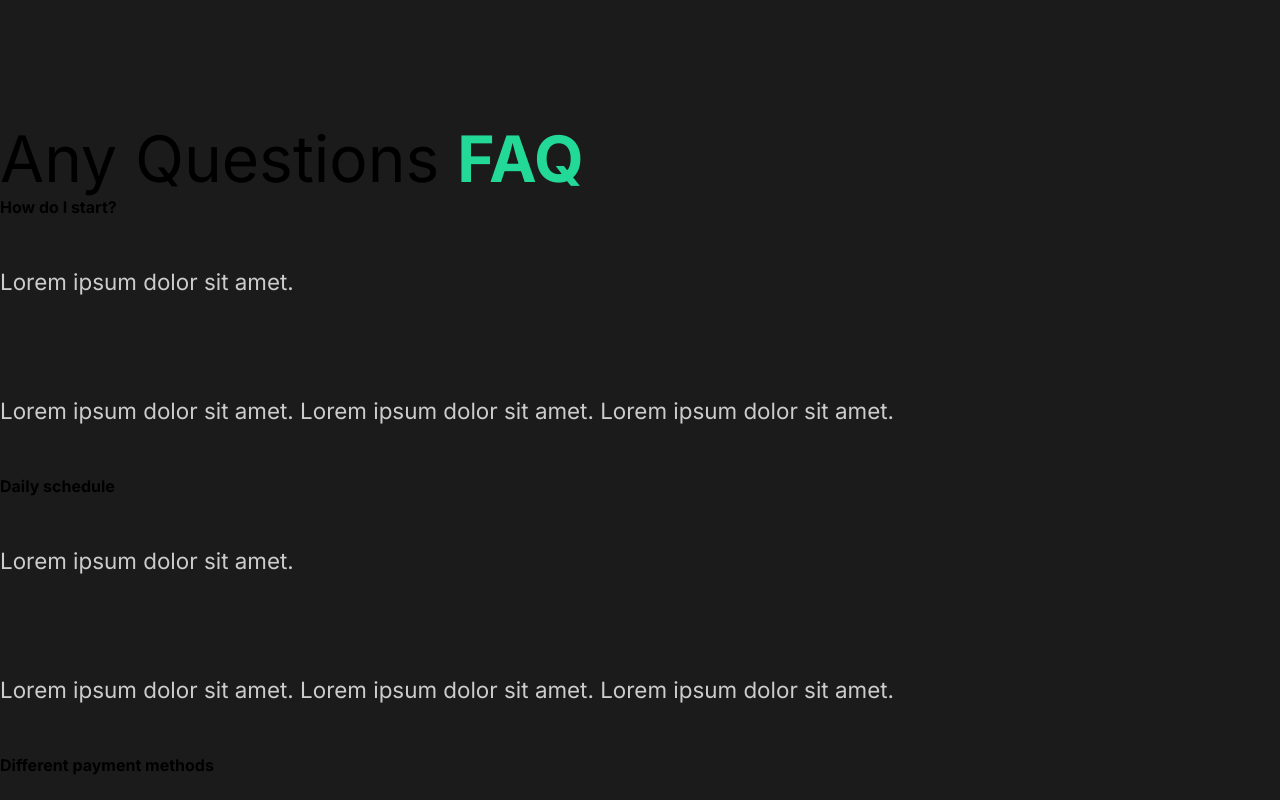
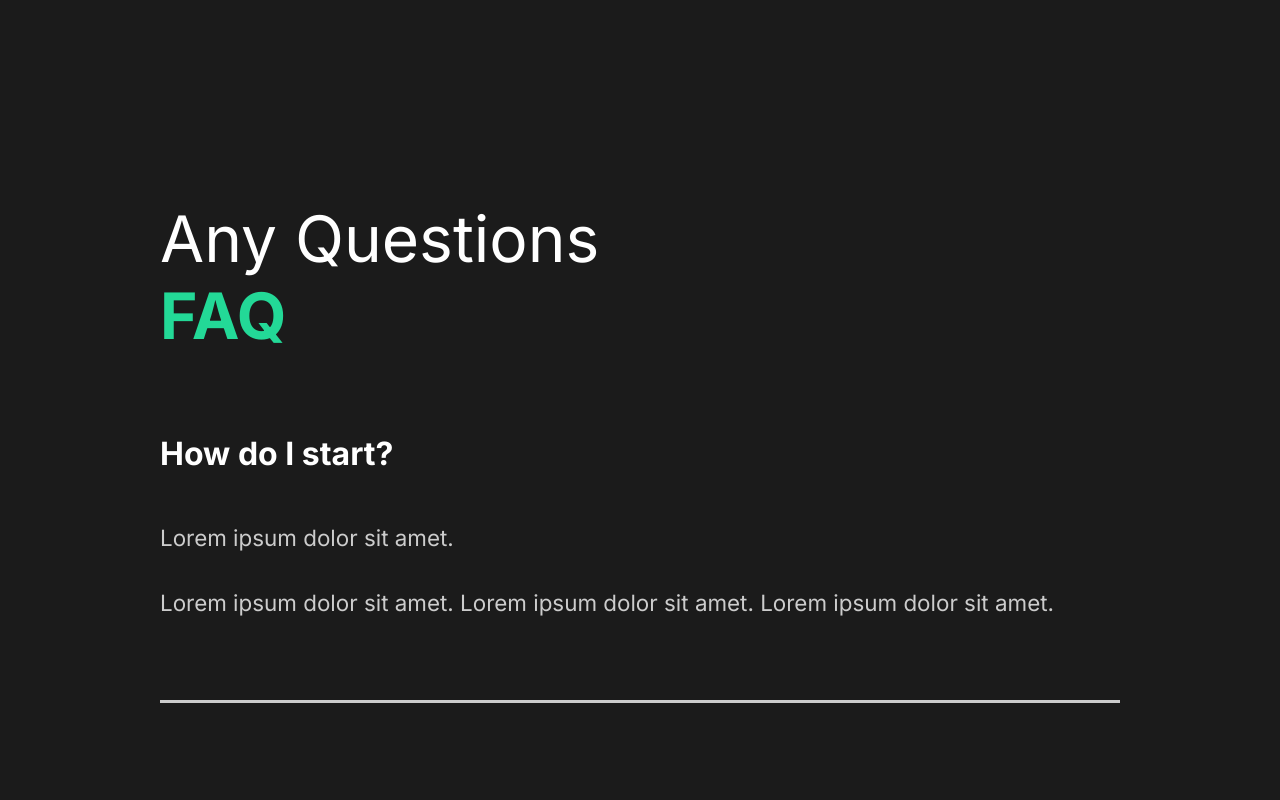
Before and after one commit to bagasimmanuel/capture-project, a Vue app: page / in a window 1280 px wide. Shown: the part 2220-3020 px from the top of the page. Built offline with nearby package versions, Linux system fonts and the light colour scheme.

Commit message:
7. Styling Faq Section

```diff
--- a/src/assets/css/main.scss
+++ b/src/assets/css/main.scss
@@ -34,6 +34,7 @@ h3 {
 }
 h4 {
   font-weight: bold;
+  font-size: 2rem;
 }
 span {
   font-weight: bold;
--- a/src/components/FAQSection.vue
+++ b/src/components/FAQSection.vue
@@ -8,6 +8,7 @@
         <p>Lorem ipsum dolor sit amet.</p>
         <p>Lorem ipsum dolor sit amet. Lorem ipsum dolor sit amet. Lorem ipsum dolor sit amet.</p>
       </div>
+      <div class="faq-line"></div>
     </div>
     <!-- Question 2 -->
     <div class="question">
@@ -16,6 +17,7 @@
         <p>Lorem ipsum dolor sit amet.</p>
         <p>Lorem ipsum dolor sit amet. Lorem ipsum dolor sit amet. Lorem ipsum dolor sit amet.</p>
       </div>
+      <div class="faq-line"></div>
     </div>
     <!-- Question 3 -->
     <div class="question">
@@ -24,6 +26,7 @@
         <p>Lorem ipsum dolor sit amet.</p>
         <p>Lorem ipsum dolor sit amet. Lorem ipsum dolor sit amet. Lorem ipsum dolor sit amet.</p>
       </div>
+      <div class="faq-line"></div>
     </div>
     <!-- Question 4 -->
     <div class="question">
@@ -32,8 +35,43 @@
         <p>Lorem ipsum dolor sit amet.</p>
         <p>Lorem ipsum dolor sit amet. Lorem ipsum dolor sit amet. Lorem ipsum dolor sit amet.</p>
       </div>
+      <div class="faq-line"></div>
     </div>
   </div>
 </template>
 
 <script setup></script>
+
+<style lang="scss" scoped>
+.faq {
+  min-height: 90vh;
+  display: block;
+  padding: 5rem 10rem;
+  color: white;
+  span {
+    display: block;
+  }
+  h2 {
+    padding-bottom: 2rem;
+    font-weight: lighter;
+  }
+  .faq-line {
+    background: #cccccc;
+    height: 0.2rem;
+    margin: 2rem 0rem;
+    width: 100%;
+  }
+
+  .question {
+    padding: 3rem 0rem;
+    cursor: pointer;
+  }
+
+  .answer {
+    padding: 2rem 0rem;
+    p {
+      padding: 1rem 0rem;
+    }
+  }
+}
+</style>
```
